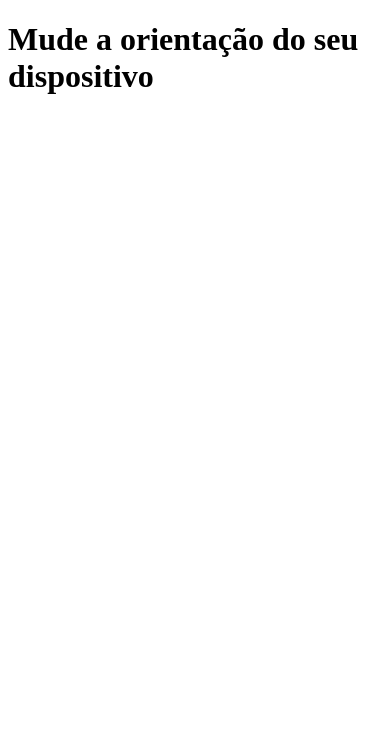
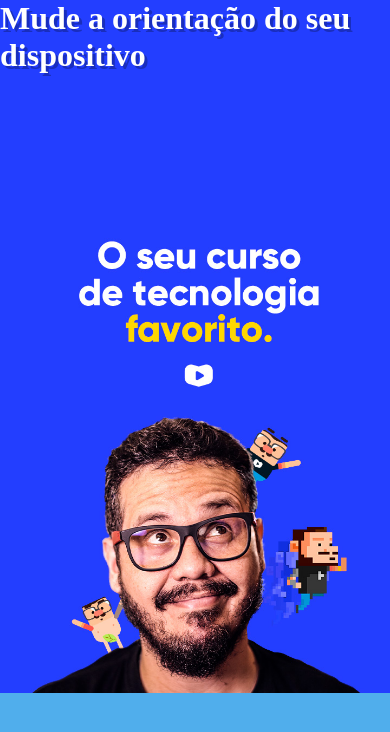
Before and after one commit to gabrielbertuane1/html-css, a plain HTML site: page exercicios/ex017/mq02/index.html in a window 390 px wide. Drawn offline with Linux system fonts and the light colour scheme.

Commit message:
exercicio media query 03

```diff
--- a/exercicios/ex017/mq02/estilos/paisagem.css
+++ b/exercicios/ex017/mq02/estilos/paisagem.css
@@ -1,3 +1,7 @@
 @charset "UTF-8";
 
 /* Aparelho deitado (landscape)*/
+
+body {
+    background-image: url(../imagens/cev-landscape.jpg);
+}
--- a/exercicios/ex017/mq02/estilos/retrato.css
+++ b/exercicios/ex017/mq02/estilos/retrato.css
@@ -1,3 +1,7 @@
 @charset "UTF-8";
 
 /*Aparelho em pé (portrait)*/
+
+body {
+    background-image: url(../imagens/cev-portrait.jpg);
+}
--- a/exercicios/ex017/mq02/estilos/style.css
+++ b/exercicios/ex017/mq02/estilos/style.css
@@ -1 +1,21 @@
 @charset "UTF-8";
+
+/*estilo geral*/
+
+* {
+    margin: 0px;
+    padding: 0px;
+}
+
+html, body {
+    width: 100vw;
+    height: 100vh;
+    background-color: rgb(80, 174, 236);
+    background-size: contain;
+    background-repeat: no-repeat;
+}
+
+h1{
+    color: white;
+    text-shadow: 3px 3px 0px rgba(0, 0, 0, 0.26);
+}
```
Also changed, not shown: exercicios/ex017/mq04/imagens/back-pc.jpg (added), exercicios/ex017/mq04/imagens/back-phone.jpg (added), exercicios/ex017/mq04/imagens/back-print.jpg (added), exercicios/ex017/mq04/imagens/back-tablet.jpg (added), exercicios/ex017/mq04/imagens/back-tv.jpg (added), exercicios/ex017/mq04/imagens/icon-pc.png (added), exercicios/ex017/mq04/imagens/icon-phone.png (added), exercicios/ex017/mq04/imagens/icon-print.png (added), exercicios/ex017/mq04/imagens/icon-tablet.png (added), exercicios/ex017/mq04/imagens/icon-tv.png (added).
